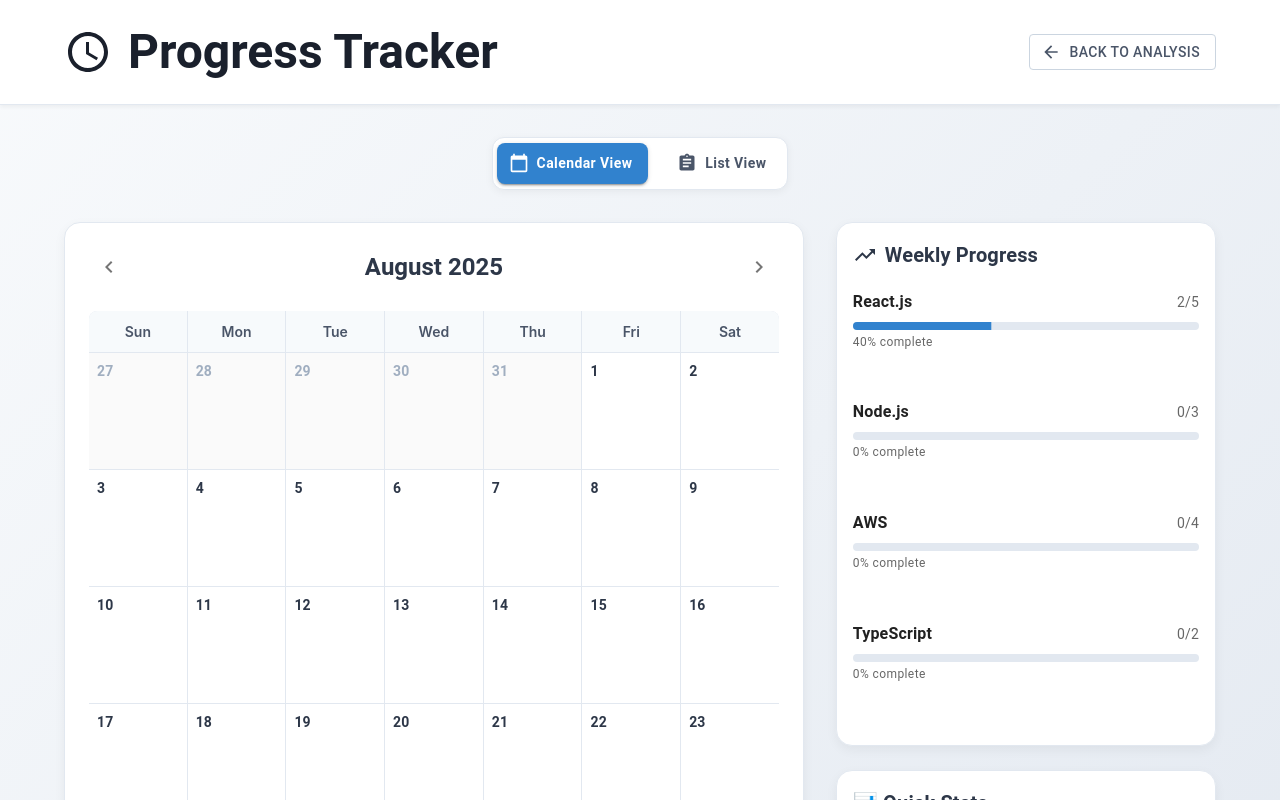
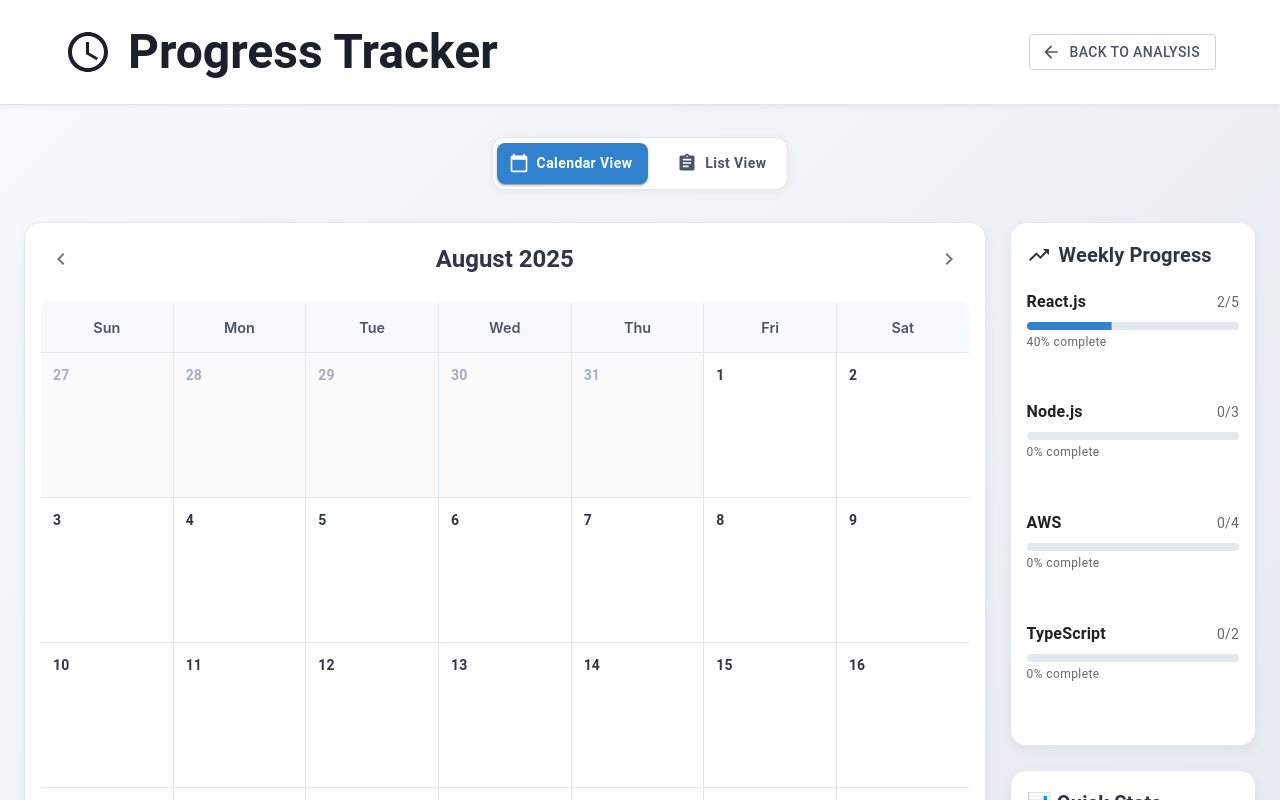
Before and after one commit to prithishsamanta/CareerLift, a React (Create React App) app in the folder frontend/: page /tracker in a window 1280 px wide. Shown: the top 800 px of the page. Built offline with nearby package versions, Linux system fonts and the light colour scheme.

Commit message:
Fixed Calendar Size

```diff
--- a/frontend/src/pages/TrackerPage.tsx
+++ b/frontend/src/pages/TrackerPage.tsx
@@ -124,7 +124,7 @@ const TrackerPage: React.FC = () => {
         </Container>
       </Box>
 
-      <Container maxWidth="lg" className="main-content">
+      <Container maxWidth="xl" className="main-content">
         {/* View Mode Toggle */}
         <Box display="flex" justifyContent="center" mb={4}>
           <Box className="view-toggle">
@@ -148,12 +148,12 @@ const TrackerPage: React.FC = () => {
           </Box>
         </Box>
 
-        <Box display="flex" gap={4} flexDirection={{ xs: 'column', lg: 'row' }}>
+        <Box display="flex" gap={3} flexDirection={{ xs: 'column', lg: 'row' }}>
           {/* Main Calendar/List Area */}
-          <Box flex="1" maxWidth={{ lg: '66%' }}>
+          <Box flex="1" maxWidth={{ lg: '80%' }}>
             {viewMode === 'calendar' ? (
               <Card className="calendar-card" elevation={2}>
-                <CardContent sx={{ p: 3 }}>
+                <CardContent sx={{ p: 2 }}>
                   {/* Calendar Header */}
                   <Box display="flex" alignItems="center" justifyContent="between" mb={3}>
                     <IconButton onClick={() => setCurrentDate(new Date(currentDate.getFullYear(), currentDate.getMonth() - 1))}>
@@ -256,7 +256,7 @@ const TrackerPage: React.FC = () => {
           </Box>
 
           {/* Progress Sidebar */}
-          <Box flex="0 0 auto" width={{ xs: '100%', lg: '33%' }}>
+          <Box flex="0 0 auto" width={{ xs: '100%', lg: '20%' }}>
             <Box className="progress-sidebar">
               {/* Weekly Progress */}
               <Card className="progress-card" elevation={2}>
--- a/frontend/src/styles/TrackerPage.css
+++ b/frontend/src/styles/TrackerPage.css
@@ -93,17 +93,17 @@
 
 .calendar-day-header {
   background: #f7fafc;
-  padding: 12px 8px;
+  padding: 16px 8px;
   text-align: center;
   font-weight: 600;
   color: #4a5568;
-  font-size: 0.875rem;
+  font-size: 0.9rem;
 }
 
 .calendar-day {
   background: #ffffff;
-  min-height: 100px;
-  padding: 8px;
+  min-height: 120px;
+  padding: 12px;
   position: relative;
   transition: all 0.2s ease;
   cursor: pointer;
@@ -140,12 +140,12 @@
 .task-indicators {
   display: flex;
   flex-direction: column;
-  gap: 2px;
+  gap: 4px;
 }
 
 .task-chip {
-  font-size: 0.7rem !important;
-  height: 20px !important;
+  font-size: 0.75rem !important;
+  height: 22px !important;
 }
 
 .more-tasks {
```
